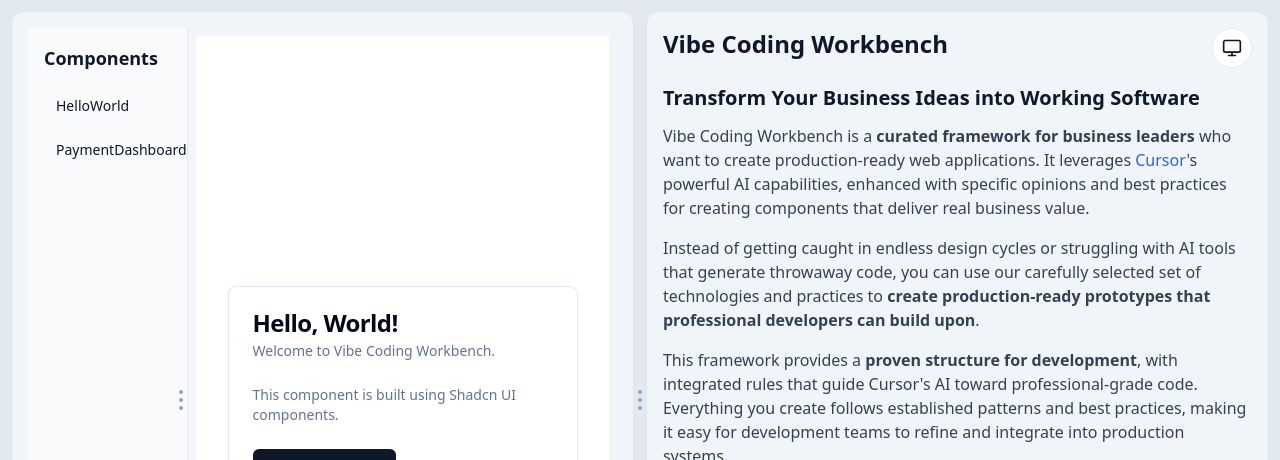
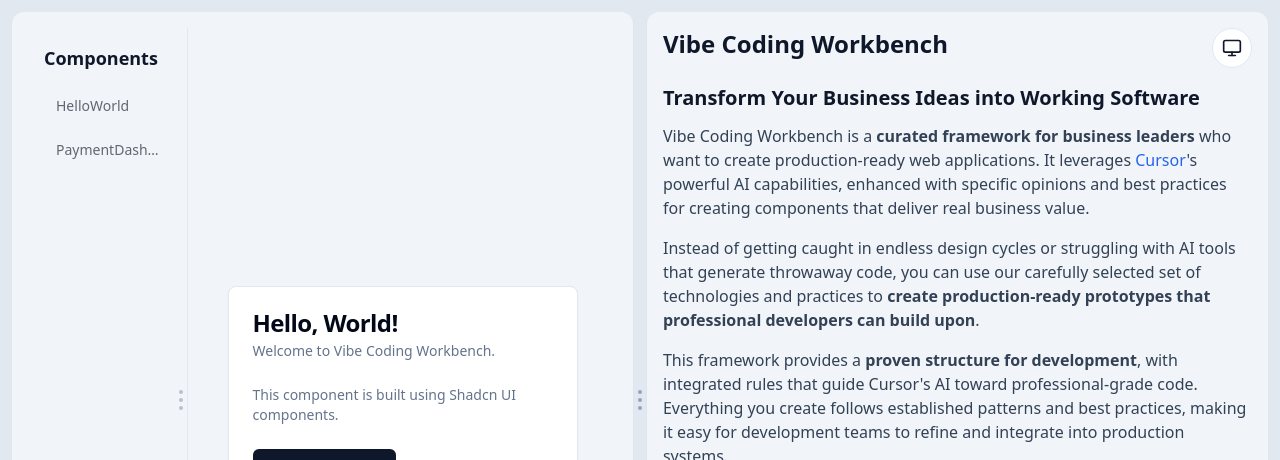
Before and after one commit to AnthusAI/Cursor-Storybook-Artifacts, a React app: page / in a window 1280 px wide. Shown: the top 460 px of the page. Built offline with nearby package versions, Linux system fonts and the light colour scheme.

Commit message:
Refactor UI styling with improved color scheme and hover states

```diff
--- a/components/ContentArea/ContentArea.tsx
+++ b/components/ContentArea/ContentArea.tsx
@@ -89,7 +89,7 @@
 
       {/* Component Display Area */}
       <div className="flex-grow p-2">
-        <div className="h-full bg-white dark:bg-slate-800 flex items-center justify-center">
+        <div className="h-full bg-slate-100 dark:bg-slate-900 flex items-center justify-center">
           {isLoading ? (
             <div className="text-center">
               <p>Loading component...</p>
@@ -103,7 +103,7 @@
               <DynamicComponent />
             </Suspense>
           ) : (
-            <div className="text-center text-slate-500 dark:text-slate-400">
+            <div className="text-center text-muted-foreground">
               <p>Select a component from the sidebar</p>
             </div>
           )}
--- a/components/ui/sidebar.tsx
+++ b/components/ui/sidebar.tsx
@@ -63,7 +63,7 @@
     <div
       ref={sidebarRef}
       className={cn(
-        "h-full bg-slate-50 dark:bg-slate-950 border-r border-slate-200 dark:border-slate-800 relative transition-all duration-200",
+        "h-full bg-slate-100 dark:bg-slate-900 border-r border-border relative transition-all duration-200",
         className
       )}
       style={{
@@ -74,13 +74,13 @@
       {...props}
     >
       <div className="p-4" style={{ opacity: width < 40 ? 0 : 1 }}>
-        <h2 className="text-lg font-semibold mb-4">Components</h2>
+        <h2 className="text-lg font-semibold mb-4 truncate">Components</h2>
         <nav className="space-y-1">
           {items.map((item) => (
             <div key={item.name} className="mb-2">
               <button
                 onClick={() => onSelectComponent(item.name)}
-                className="w-full text-left px-3 py-2 text-sm rounded-md hover:bg-slate-100 dark:hover:bg-slate-800"
+                className="w-full text-left px-3 py-2 text-sm rounded-md hover:bg-accent text-foreground/60 hover:text-foreground truncate"
               >
                 {item.name}
               </button>
@@ -91,14 +91,14 @@
 
       {/* Resize Handle */}
       <div
-        className="absolute top-0 right-0 w-3 h-full cursor-col-resize hover:bg-slate-200 dark:hover:bg-slate-700 transition-colors"
+        className="absolute top-0 right-0 w-3 h-full cursor-col-resize hover:bg-accent transition-colors"
         onMouseDown={handleMouseDown}
       >
         <div className="absolute top-1/2 right-0 -translate-y-1/2 h-16 w-full flex items-center justify-center">
           <div className="resize-handle-dots flex flex-col items-center justify-center gap-1">
-            <div className="w-1 h-1 rounded-full bg-slate-400 dark:bg-slate-500" />
-            <div className="w-1 h-1 rounded-full bg-slate-400 dark:bg-slate-500" />
-            <div className="w-1 h-1 rounded-full bg-slate-400 dark:bg-slate-500" />
+            <div className="w-1 h-1 rounded-full bg-muted-foreground/40" />
+            <div className="w-1 h-1 rounded-full bg-muted-foreground/40" />
+            <div className="w-1 h-1 rounded-full bg-muted-foreground/40" />
           </div>
         </div>
       </div>
```
